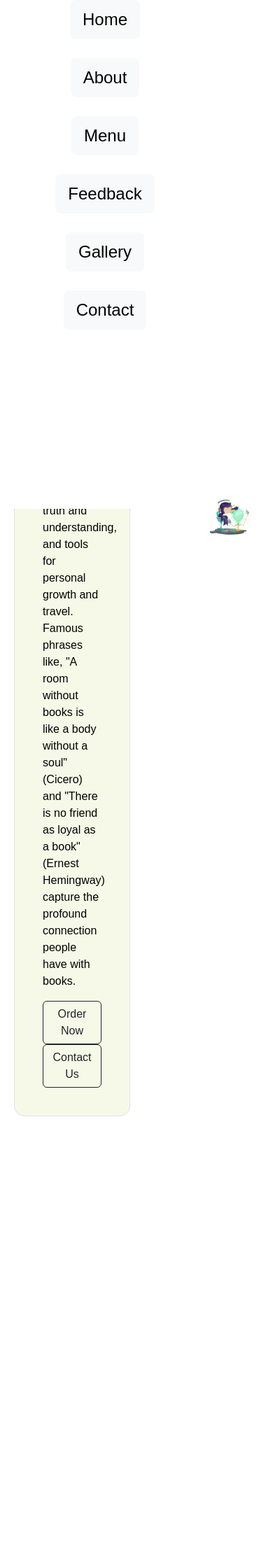
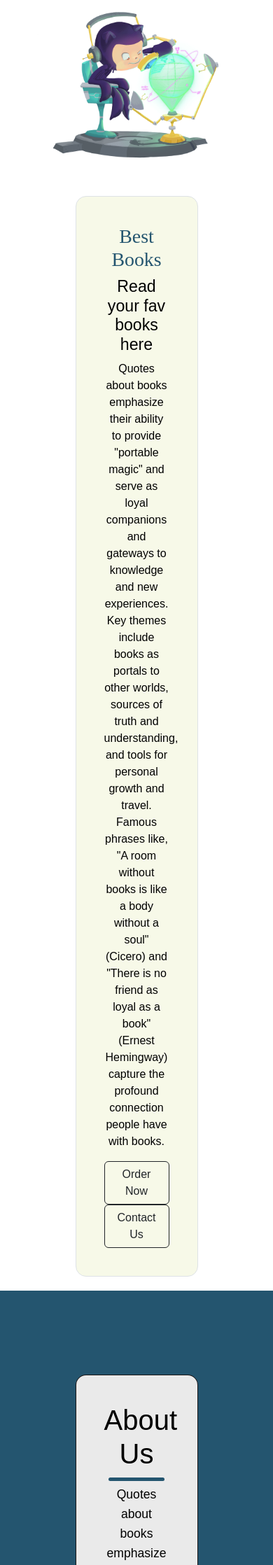
Before and after one commit to dushanlokuliyanage/bookShop, a PHP site: page / in a window 390 px wide; the page is wider, and only the part inside the window is pictured. Shown: the part 117-2353 px from the top of that part at 70% size. Before the commit the page ends 1712 px from the top of that part, so only its background shows below. Run offline with PHP 8.4, Linux system fonts and the light colour scheme; some web fonts are replaced.

Commit message:
About Section

```diff
--- a/index.php
+++ b/index.php
@@ -4,7 +4,7 @@
 <head>
     <meta charset="UTF-8">
     <meta name="viewport" content="width=device-width, initial-scale=1.0">
-    <title>Web Sites</title>
+    <title>Books</title>
 
     <link rel="stylesheet" href="style.css">
     <link rel="stylesheet" href="bootstrap.css">
@@ -41,11 +41,12 @@
                     <a href="#" class="nav-link">Contact</a>
                 </li>
             </ul>
-            <button id="menuOpenBtn" class="btn btn-dark">Menu</button>
+            <button id="menuOpenBtn" class="btn btn-outline-light">=
+            </button>
         </nav>
 
     </header>
-
+    <!-- Heder Section -->
     <main>
         <section class="hero-section">
             <div class="section-content ">
@@ -71,9 +72,46 @@
                 </div>
             </div>
         </section>
-    </main>
 
 
+        <!-- About Section -->
+
+        <section class="about-section">
+            <div class="section-content">
+
+                <div class="about-image-wrapper">
+                    <img src="imges/wp4143648-harley-quinn-wallpapers.png" alt="About" class="about-image">
+                </div>
+
+                <div class="about-details border-about">
+                    <h2 class="section-title">About Us</h2>
+                    <p class="text">
+                        Quotes about books emphasize their ability to provide "portable magic" and serve as loyal companions and gateways to knowledge and new experiences.
+                        Key themes include books as portals to other worlds, sources of truth and understanding, and tools for personal growth and travel.
+                        Famous phrases like, "A room without books is like a body without a soul" (Cicero) and "There is no friend as loyal as a book"
+                        (Ernest );
+                    </p>
+                    <div class="social-link-list">
+                           <!-- Add Icon Sciosl media -->
+                        <a href="" class="social-link">
+                             <!-- <i>I don't want add icon at the moment 2025/10/13 7.12pm</i> -->
+                            <button class="btn btn-sm btn-outline-dark">FB</button>
+                        </a>
+                          <a href="" class="social-link">
+                             <!-- <i>I don't want add icon at the moment 2025/10/13 7.12pm</i> -->
+                            <button class="btn btn-sm btn-outline-dark">FB</button>
+                        </a>
+                          <a href="" class="social-link">
+                            <!-- <i>I don't want add icon at the moment 2025/10/13 7.12pm</i> -->
+                            <button class="btn btn-sm btn-outline-dark">FB</button>
+                        </a>
+                    </div>
+                </div>
+
+            </div>
+        </section>
+
+    </main>
 
     <script src="script.js"></script>
 </body>
--- a/script.js
+++ b/script.js
@@ -0,0 +1,10 @@
+const menuOpenBtn = document.getElementById("menuOpenBtn");
+const closeBtn = document.getElementById("btnClose");
+
+menuOpenBtn.onclick = () => {
+  document.body.classList.toggle("show-mobile-menu");
+};
+
+closeBtn.onclick = () => {
+  menuOpenBtn.click();
+};
--- a/style.css
+++ b/style.css
@@ -24,7 +24,7 @@
 
   /* Font size */
 
-  --font-size-small: 09rem;
+  --font-size-small: 0.9rem;
   --font-size-normal: 1rem;
   --font-size-medium: 1.12rem;
   --font-size-large: 1.5rem;
@@ -42,7 +42,7 @@
 
   --border-radius-small: 8px;
   --border-radius-medium: 30px;
-  --border-radius-circle: 50%;
+  --border-radius-circle: 60%;
 
   /* Site max width */
 
@@ -50,8 +50,6 @@
 }
 
 /* Styling with whole site */
-
-
 
 ul {
   list-style: none;
@@ -79,6 +77,12 @@ img {
 
 /* Navbar Styling */
 
+/* Hide menu and close buttons by default */
+#menuOpenBtn,
+#btnClose {
+  display: none;
+}
+
 header {
   background: var(--primary-color);
   position: fixed;
@@ -98,17 +102,15 @@ header .navbar {
   font-weight: var(--font-weight-semibold);
 }
 
-
 .navbar #btnClose {
   position: absolute;
   right: 30px;
   top: 30px;
 }
 
-
 .navbar .nav-menu {
   display: flex;
-  gap: 10px;
+  gap: 20px;
 }
 
 .navbar .nav-menu .nav-link {
@@ -118,6 +120,7 @@ header .navbar {
   border-radius: var(--border-radius-small);
   font-size: var(--font-size-medium);
   transition: 0.3s ease;
+  height: 40px;
 }
 
 .navbar .nav-menu .nav-link:hover {
@@ -164,32 +167,168 @@ header .navbar {
   color: var(--primary-color);
 }
 
+/* About Section */
+.about-section {
+  padding: 120px 0;
+  background: var(--primary-color);
+}
+
+.about-section .section-content {
+  display: flex;
+  align-items: center;
+  justify-content: space-between;
+  gap: 50px;
+}
+
+.about-image-wrapper .about-image {
+  width: 400px;
+  height: 400px;
+  object-fit: cover;
+  border-radius: var(--border-radius-circle);
+}
+
+.about-details {
+  color: white;
+  max-width: 600px;
+}
+
+.section-title {
+  font-size: 2.5rem;
+  margin-bottom: 5px;
+    color: #000000;
+      text-align: center;
+
+}
+
+.section-title::after {
+  content: "";
+  width: 80px;
+  height: 5px;
+  display: block;
+  margin: 10px auto 0;
+  border-radius: var(--border-radius-small);
+  background: var(--primary-color);
+}
+.text {
+  font-size: 1.1rem;
+  line-height: 1.6;
+  color: #000000;
+  text-align: center;
+}
+.about-section .social-link-list {
+  display: flex;
+  gap: 25px;
+  justify-content: center;
+}
+.about-section .social-link-list .social-link {
+  color: var(--primary-color);
+  font-size: var(--font-size-large);
+  transition: 0.2s ease;
+}
+
+
+.about-section .about-details{
+    max-width: 50%;
+
+}
+
+.about-section .social-link-list .social-link:hover {
+  color: var(--secondary-color);
+}
+.border-about {
+  border: 1px solid rgba(19, 14, 14, 0.963);
+  padding: 40px;
+  border-radius: 15px;
+  background-color: rgb(234, 234, 234);
+  width: 700px;
+}
+
 @media screen and (max-width: 900px) {
-  .navbar .nav-menu {
+  /* Show menu and close buttons only on small screens */
+  #menuOpenBtn,
+  #btnClose {
     display: block;
+  }
+
+  body.show-mobile-menu header::before {
+    content: "";
     position: fixed;
     left: 0;
+    top: 0;
+    height: 100%;
+    width: 100%;
+    backdrop-filter: blur(2px);
+    background: rgba(0, 0, 0, 0.2);
+  }
+
+  .navbar .nav-menu {
+    position: fixed;
+    left: -300px;
     top: 0;
     width: 300px;
     height: 100%;
     display: flex;
     flex-direction: column;
     align-items: center;
-    padding: 100px;
+    padding: 100px 0;
     background: var(--whiete-color);
+    transition: left 0.2s ease;
   }
 
-
-
+  body.show-mobile-menu .navbar .nav-menu {
+    left: 0;
+  }
 
   .navbar .nav-menu .nav-link {
     color: var(--black-color);
     display: block;
     margin-top: 17px;
     font-size: var(--font-size-large);
+    height: 50px;
+  }
+
+  .hero-section .section-content {
+    gap: 50px;
+    text-align: center;
+    padding: 30px 20px 20px;
+    flex-direction: column-reverse;
+    justify-content: center;
+  }
+
+  .hero-section .hero-image-wrapper {
+    margin-top: 100px;
+    max-width: 470px;
+    margin-right: 0;
+  }
+
+  .border {
+    border: 5px solid rgba(19, 14, 14, 0.963);
+    padding: 40px;
+    border-radius: 15px;
+    background-color: rgb(247, 249, 232);
+    width: 500px;
+  }
+
+  .logo-text {
+    margin-left: 50px;
   }
 
 
 
 
+
+.about-section .about-image-wrapper{
+    width: 100%;
+    height: 100%;
+    max-width: 250px;
+    aspect-ratio: 1;
 }
+
+.about-section .section-content{
+    gap: 70px;
+    flex-direction: column-reverse;
+}
+
+
+
+}
```
Also changed, not shown: imges/wp4143648-harley-quinn-wallpapers.png (added).
